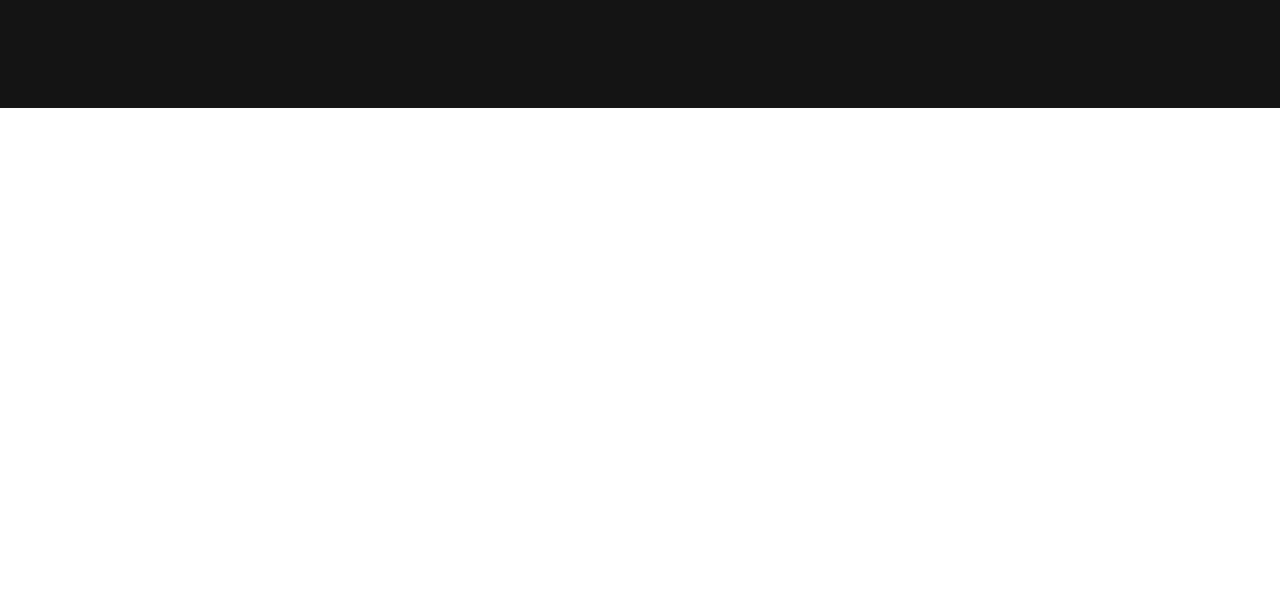
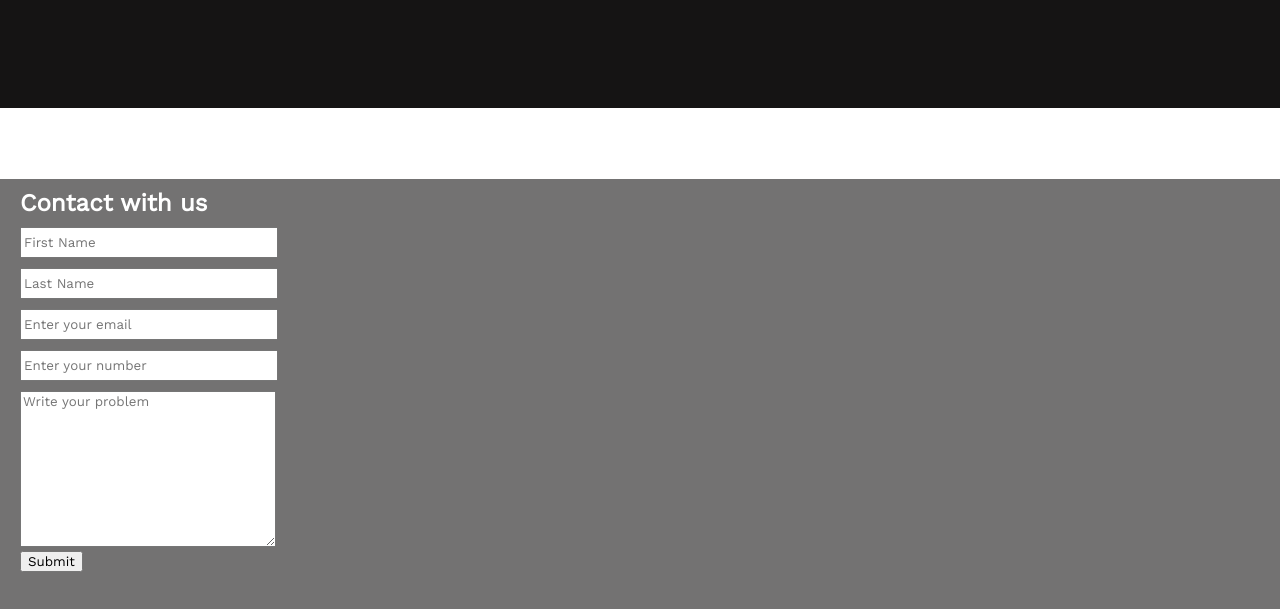
Before and after one commit to muhiminul-islam/first-assignment, a plain HTML site: page index.html in a window 1280 px wide. Shown: the part 3121-3730 px from the top of the page. Before the commit the page ends 3229 px from the top, so only its background shows below. Drawn offline with nearby package versions, Linux system fonts and the light colour scheme.

Commit message:
new footer added

```diff
--- a/index.html
+++ b/index.html
@@ -107,6 +107,17 @@
         </div>
 
     </footer>
+    <footer class="footer1">
+        <div>
+            <h2 class="footer1-title">Contact with us</h2>
+            <input type="text" name="" id="footer1-text" placeholder="First Name"> <br>
+            <input type="text" name="" id="footer1-text" placeholder="Last Name"> <br>
+            <input type="email" name="" id="footer1-email" placeholder="Enter your email"> <br>
+            <input type="number" name="" id="footer1-number" placeholder="Enter your number"> <br>
+            <textarea name="" id="footer1-textarea" cols="30" rows="10" placeholder="Write your problem"></textarea> <br>
+            <input class="footer1-button" type="submit" value="Submit">
+        </div>
+    </footer>
 </body>
 
 </html>
--- a/styles/first-assignment.css
+++ b/styles/first-assignment.css
@@ -3,6 +3,7 @@
     font-family: 'Work Sans', sans-serif;
 }
 /* header style */
+
 .header {
     background-image: url('../images/banner/banner3.png');
     width: 1750px;
@@ -312,3 +313,45 @@ background: #005FAC;
 border-radius: 8px;
 
 }
+.footer1{
+   width: 1800px;
+   height: 500px;
+   left: 0;
+   top: 3300px;
+   background: #737272;
+   position: absolute;
+
+}
+/* new footer footer1 */
+.footer1-title{
+    color: white;
+    padding-top: 10px;
+    padding-left: 20px;
+}
+#footer1-text, #footer1-email, #footer1-number{
+    height: 25px;
+    width: 250px;
+    margin-top: 10px;
+    margin-left: 20px;
+}
+/* #footer1-email{
+    height: 25px;
+    width: 250px;
+    margin-top: 10px;
+    margin-left: 20px; */
+
+/* #footer1-number{
+    height: 25px;
+    width: 250px;
+    margin-top: 10px;
+    margin-left: 20px; */
+
+#footer1-textarea{
+
+    width: 250px;
+    margin-top: 10px;
+   margin-left: 20px;
+}
+.footer1-button{
+    margin-left: 20px;
+}
```
Lines whose indentation alone changed are shown as unchanged.
